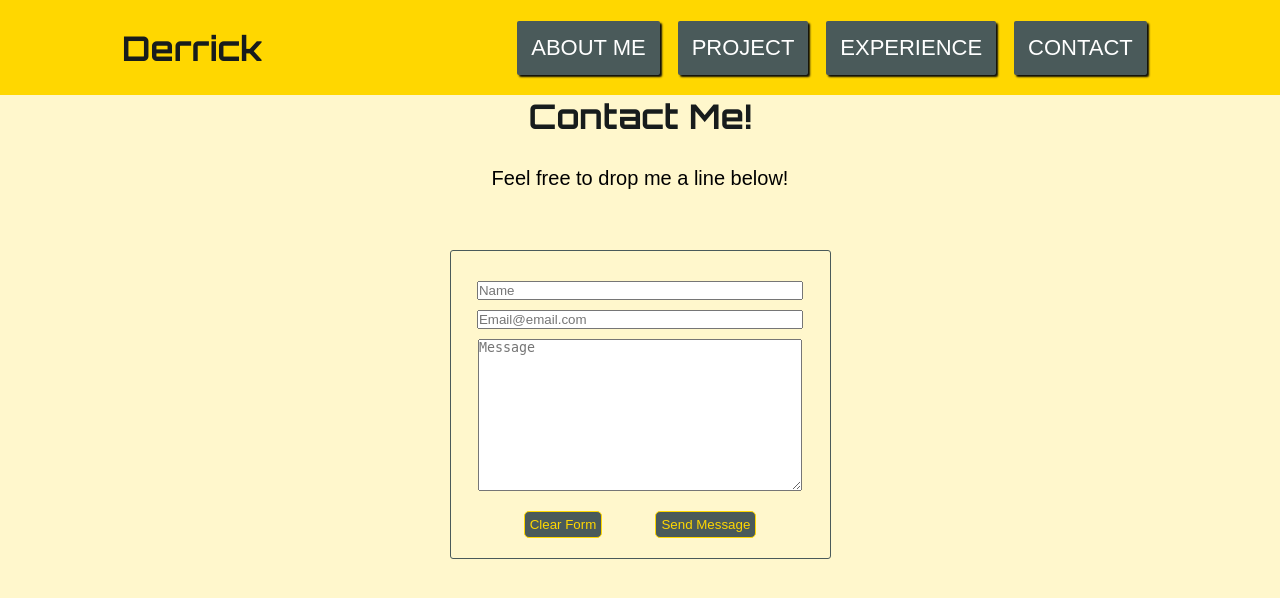
After one commit to DerrickLapp/FSDI_117_port_project, a Django app: page /contact/ in a window 1280 px wide. The commit adds this page. Shown: the top 598 px of the page. Run offline with Django 5.2, Linux system fonts and the light colour scheme; some web fonts are replaced.

Commit message:
Assignment 3 - Contact and email set up

```diff
--- /dev/null
+++ b/pages/forms.py
@@ -0,0 +1,6 @@
+from django import forms
+
+class ContactForm(forms.Form):
+    name = forms.CharField(max_length=100, widget=forms.TextInput(attrs={'placeholder': 'Name'}))
+    email = forms.CharField(max_length=200, widget=forms.TextInput(attrs={'type': 'email', 'placeholder': 'Email@email.com'}))
+    message = forms.CharField(widget=forms.Textarea(attrs={'placeholder': 'Message'}))
--- a/pages/urls.py
+++ b/pages/urls.py
@@ -4,4 +4,5 @@ from pages import views
 urlpatterns = [
     path("", views.about_view, name="home"),
     path("about/", views.about_view, name="about"),
+    path("contact/", views.contact_view, name="contact"),
 ]
--- a/pages/views.py
+++ b/pages/views.py
@@ -1,4 +1,6 @@
 from django.shortcuts import render
+from .forms import ContactForm
+from django.core.mail import send_mail
 
 # Create your views here.
 
@@ -7,3 +9,56 @@ def home_view(request):
 
 def about_view(request):
     return render(request, 'pages/about.html')
+
+def contact_view(request):
+    if request.method == "POST":
+        form = ContactForm(request.POST)
+        #collect the data of the form
+        if form.is_valid():
+            print("Data is Valid")
+
+            name = form.cleaned_data["name"]
+            email = form.cleaned_data["email"]
+            message = form.cleaned_data["message"]
+
+            # This is the email information
+            message_body = (
+                f"You have a new email from your portfolio \n"
+                f"Name: {name}\n"
+                f"Email: {email}\n"
+                f"Message: {message}"
+            )
+
+            #Try to send the email!
+            try:
+                #send_mail <-- Django Core Email
+                send_mail(
+                    "Email from Portfolio",      #Subject
+                    message_body,                #Message Body -> What the user typed in message
+                    email,                       #From email -> The user's email
+                    ['derrickelapp@hotmail.com'] #To Email -> Where you want to get the email message
+                )
+
+                print("Email sent successfully")
+
+                #Render and redirect user
+                return render(request, 'pages/contact.html', {
+                    'form':form
+                    })
+
+            except Exception as e:
+                #catching malicious behavior
+                print(f"Error sending the email:{e}")
+
+                return render(request, 'pages/contact.html', {
+                    'form':form,
+                    'error':str(e)
+                })
+
+        else:
+            print("Data is NOT Valid")
+    else:
+        #There is not POST request
+        form = ContactForm()
+    form = ContactForm()
+    return render(request, 'pages/contact.html', {"form": form})
--- a/static/css/header.css
+++ b/static/css/header.css
@@ -19,7 +19,7 @@ header {
 .nav-right-side {
     width: 70%;
 }
-.nav-right-side input, label {
+.nav-right-side input, .hamburger{
     display: none;
 }
 
--- a/static/css/sections.css
+++ b/static/css/sections.css
@@ -69,7 +69,6 @@ h2 {
 
 .pcard:hover {
     border-bottom: solid .2rem black;
-    box-shadow: 2px 2px 2px #0a0a0a !important;
     background-color: #4a5a5a !important;
     color: var(--primary-color) !important;
 }
@@ -95,3 +94,40 @@ h2 {
     font-size: 1.1rem;
     font-weight: bold;
 }
+
+/* Contact Section */
+
+#contactForm {
+    margin-top: 3rem;
+    border: solid 1px var(--secondary-color);
+    border-radius: 3px;
+    padding: 1rem;
+}
+#contactForm input, textarea{
+    width: 95%;
+    margin-top: .5rem;
+}
+
+.form-btns {
+    width: 100%;
+    display: flex;
+    justify-content: space-evenly;
+    margin-top: 1rem;
+}
+
+.form-btns button{
+    background-color: var(--secondary-color);
+    color: var(--primary-color);
+    padding: 5px;
+    border: solid 1px var(--primary-color);
+    border-radius: 5px;
+}
+
+.form-btns button:hover{
+    background-color: var(--primary-color);
+    color: var(--secondary-color);
+    border: solid 1px var(--secondary-color);
+    box-shadow: 2px 2px 2px #0a0a0a !important;
+    font-weight: bold;
+    text-transform: uppercase;
+}
--- a/templates/base.html
+++ b/templates/base.html
@@ -32,7 +32,7 @@
             <a href="{% url 'about' %}">About Me</a>
             <a href="{% url 'list' %}">Project</a>
             <a href="{% url 'experience' %}">Experience</a>
-            <a href="">Contact</a>
+            <a href="{% url 'contact' %}">Contact</a>
           </div>
 
         </nav>
--- /dev/null
+++ b/templates/pages/contact.html
@@ -0,0 +1,30 @@
+{% extends 'base.html' %}
+{% load static %}
+
+
+{% block title %}Contact{% endblock title %}
+
+{% block content %}
+
+
+<section class="contact_section center-column">
+
+    <h2 class="subtitles">Contact Me!</h2>
+    <p>Feel free to drop me a line below!</p>
+
+    <!-- Form will go here -->
+     <form method="post" id="contactForm" class="center-column">
+        {% csrf_token %}
+        {{ form.name }}
+        {{ form.email }}
+        {{ form.message }}
+        <div class="form-btns">
+            <button type="reset">Clear Form</button>
+            <button type="submit">Send Message</button>
+        </div>
+     </form>
+
+</section>
+
+
+{% endblock content %}
--- a/templates/projects/list.html
+++ b/templates/projects/list.html
@@ -22,7 +22,7 @@
 
           <div class="pskills">
             {% for skill in project.skills.all %}
-            <p class="text-label">{{skill.name }}</p>
+            <label class="text-label">{{skill.name }}</label>
             {% endfor %}
           </div>
         </a>
```
Also changed, not shown: config/settings.py (+25 -0 lines), projects/views.py (line endings or trailing spaces), 1 other file.
